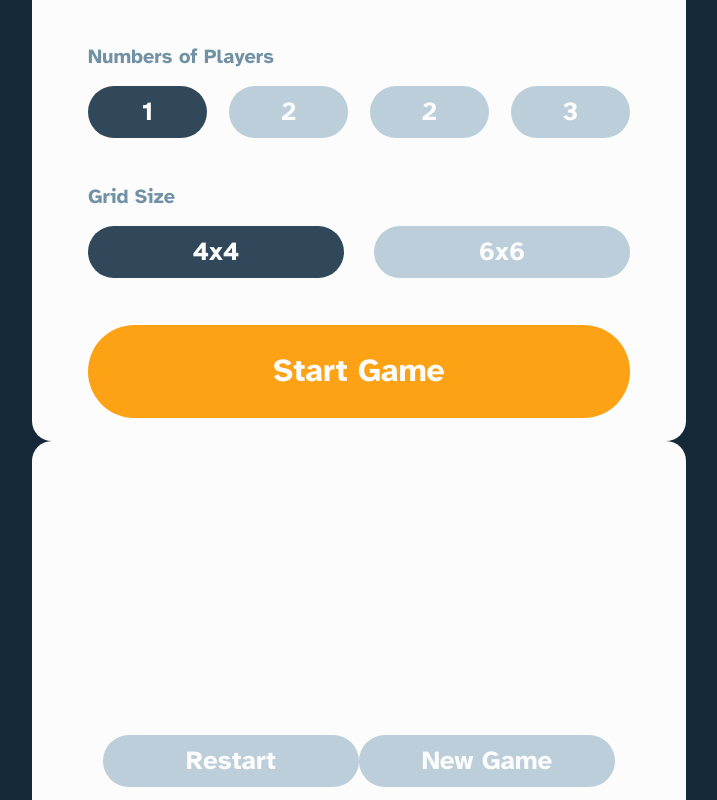
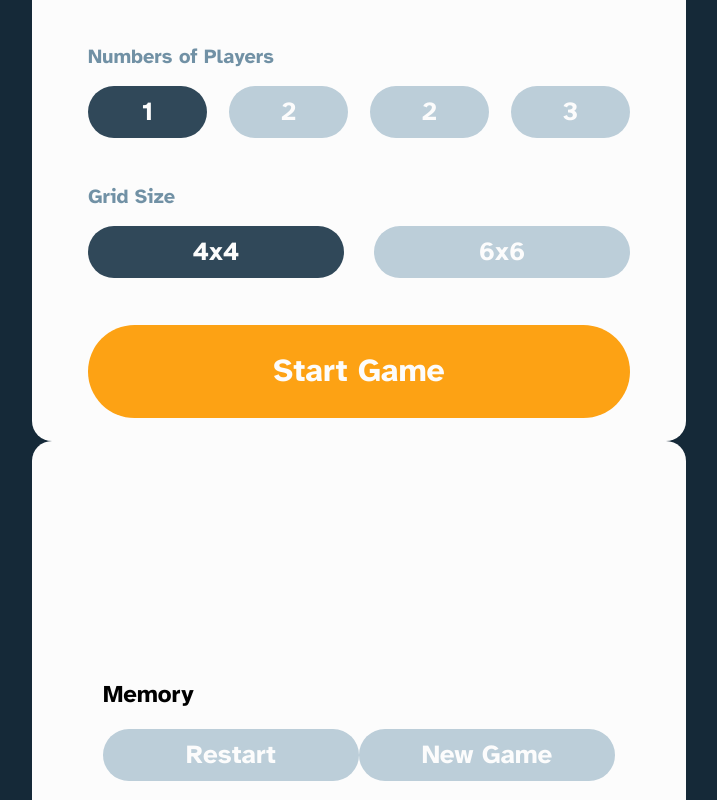
Before and after one commit to Davitvashakmadze/memory-game, a React (Create React App) app: page / in a window 1280 px wide. Shown: the top 800 px of the page, without its empty margins (281-998 px from the left). Built offline with nearby package versions, Linux system fonts and the light colour scheme; a web font is replaced by a local one.

Commit message:
feat: add next page header

```diff
--- a/src/home.scss
+++ b/src/home.scss
@@ -109,5 +109,9 @@
     .start:hover {
       background: rgba(255, 184, 74, 1);
     }
+    .app.header{
+      display: flex;
+      justify-content: space-between;
+    }
   }
 }
--- a/src/pages/Gaming.jsx
+++ b/src/pages/Gaming.jsx
@@ -5,7 +5,7 @@ const Gaming = () => {
     <div>
       <div className="main-app-wrapper">
         <div className="app-header">
-          <h1>Memory</h1>
+          <h2>Memory</h2>
           <button>Restart</button>
           <button className="">New Game</button>
         </div>
```
